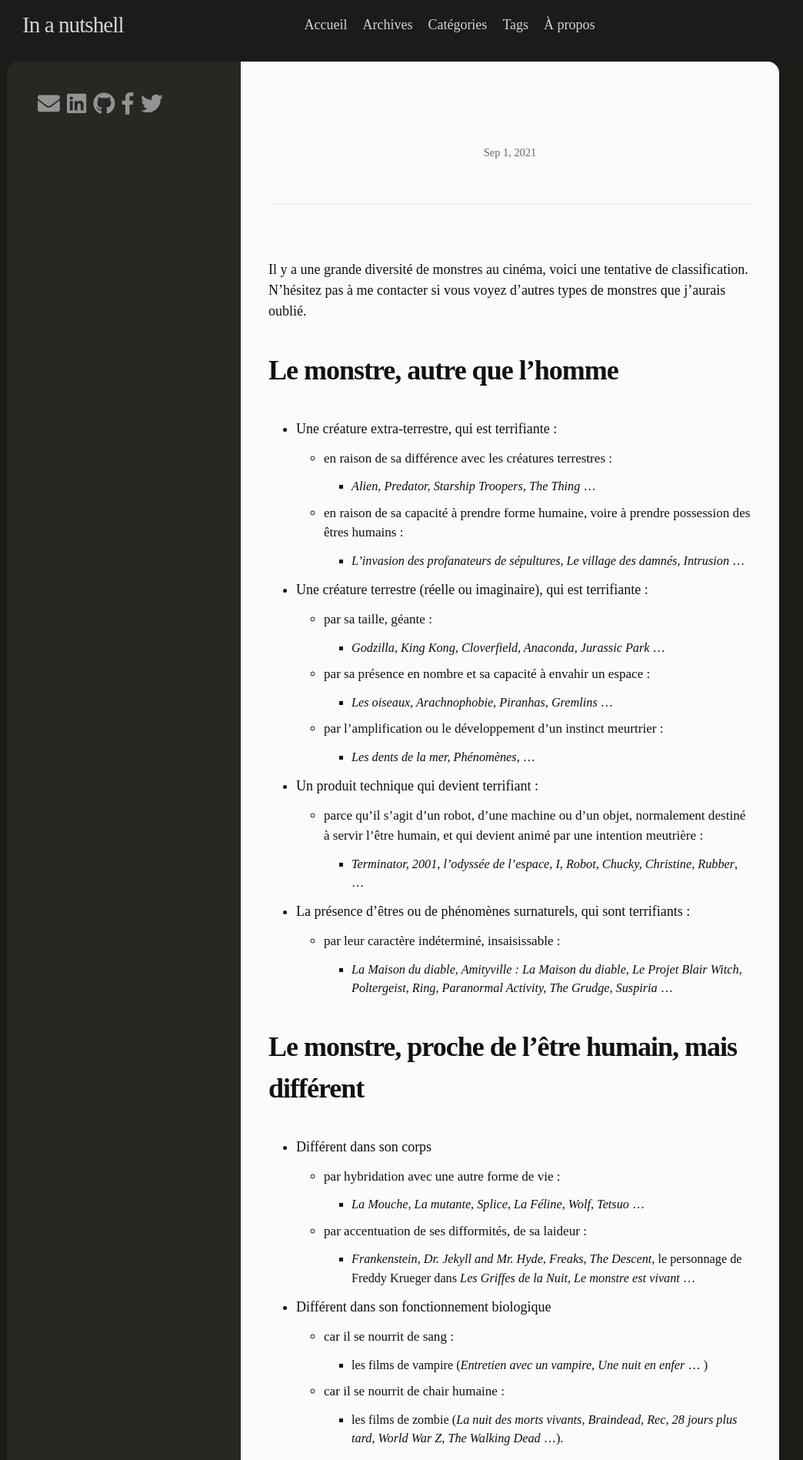
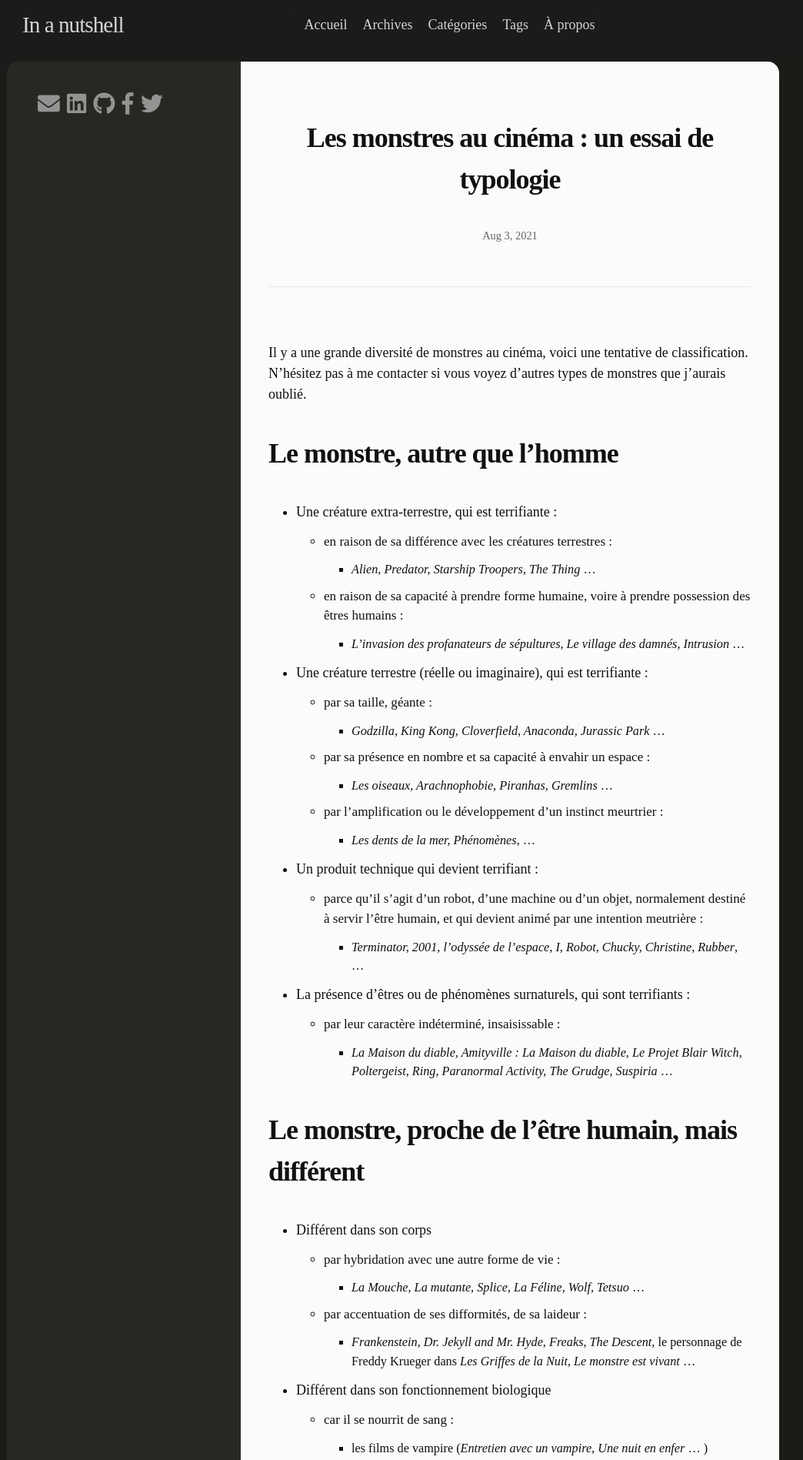
Before and after one commit to eyssette/Blog, a Jekyll site: the page built from _posts/2021-08-03-Les-monstres-au-cinema-typologie.md, in a window 1280 px wide. Shown: the top 1897 px of the page at 77% size, without its empty margins (107-1151 px from the left). Built offline with Jekyll 4.4.1, drawn with Linux system fonts in a browser that asks for light colours; nearby versions of some CDN libraries; some web fonts are replaced; our own code applies the rules of GitHub Pages for plain Markdown files; comment, search, counter and statistics services are not loaded.

Commit message:
Update 2021-08-03-Les-monstres-au-cinema-typologie.md

```diff
--- a/_posts/2021-08-03-Les-monstres-au-cinema-typologie.md
+++ b/_posts/2021-08-03-Les-monstres-au-cinema-typologie.md
@@ -1,6 +1,6 @@
 ---
 layout: post
-title: "Les monstres au cinéma \: un essai de typologie"
+title: "Les monstres au cinéma : un essai de typologie"
 categories: Cinéma
 ---
 
```
